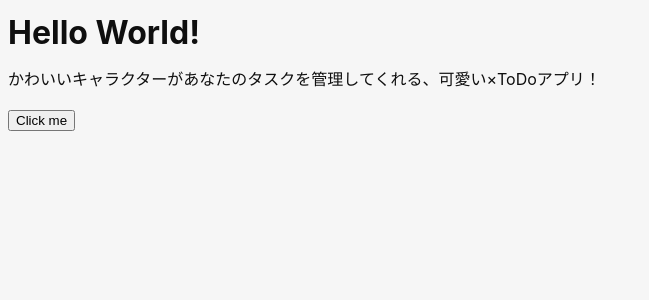
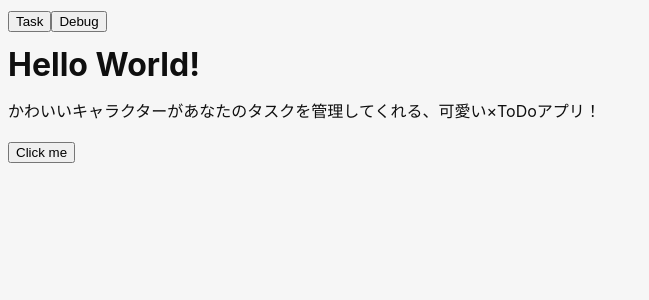
Before and after one commit to CharaDo-Official/CharaDo, a React (Vite) app in the folder CharaDo/: page / in a window 1280 px wide. Shown: the top 300 px of the page, without its empty margins (0-649 px from the left). Built offline with nearby package versions, Linux system fonts and the light colour scheme.

Commit message:
#39  add とりあえずTabbar作った

```diff
--- a/CharaDo/eslint.config.js
+++ b/CharaDo/eslint.config.js
@@ -45,6 +45,7 @@ export default defineConfig([
 			"semi": ["error", "always"],           // セミコロン必須
 			"indent": ["error", "tab"],            // インデントはタブで
 			"quotes": ["error", "double"],         // ダブルクオートを使用
+			"react/prop-types": "off",							// TypeScript使用時はprop-types不要
 		},
 		settings: {
 			react: { version: "detect" },
--- a/CharaDo/src/App.tsx
+++ b/CharaDo/src/App.tsx
@@ -1,5 +1,8 @@
+import { useState } from "react";
 import "./App.css";
 import { info } from "@tauri-apps/plugin-log";
+import TabBar from "./components/layout/TabBar";
+
 
 
 async function test () {
@@ -7,9 +10,13 @@ async function test () {
 }
 
 function App() {
+	const [activeTab, setActiveTab] = useState<"task" | "debug">("task");
 
 	return (
 		<div>
+			<TabBar active={activeTab} onChange={setActiveTab} />
+			<main>
+			</main>
 			<h1>Hello World!</h1>
 			<p>かわいいキャラクターがあなたのタスクを管理してくれる、可愛い×ToDoアプリ！</p>
 			<button onClick={test}>
--- /dev/null
+++ b/CharaDo/src/components/layout/TabBar.tsx
@@ -0,0 +1,25 @@
+type TabBarProps = {
+	active: "task" | "debug";
+	onChange: (tab: "task" | "debug") => void;
+};
+
+const TabBar: React.FC<TabBarProps> = ({ active, onChange }) => {
+	return (
+		<div className="flex">
+			<button
+				className={`flex-1 p-2 ${active === "task" ? "bg-blue-500 text-white" : "bg-gray-200"}`}
+				onClick={() => onChange("task")}
+			>
+				Task
+			</button>
+			<button
+				className={`flex-1 p-2 ${active === "debug" ? "bg-blue-500 text-white" : "bg-gray-200"}`}
+				onClick={() => onChange("debug")}
+			>
+				Debug
+			</button>
+		</div>
+	);
+};
+
+export default TabBar;
```
